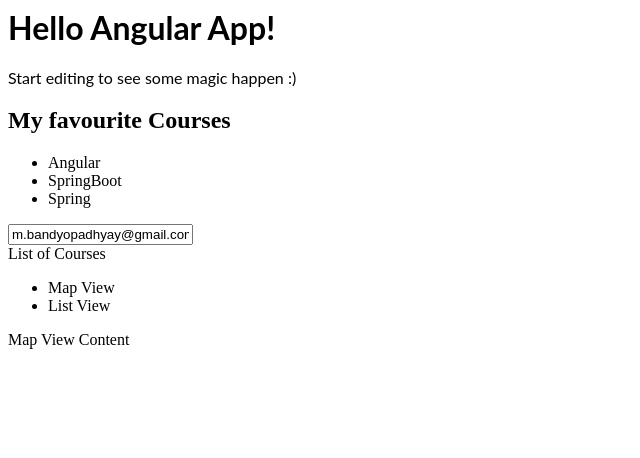
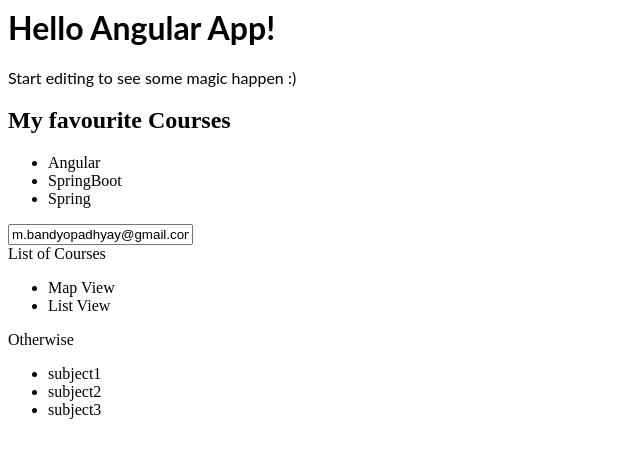
Before and after one commit to mbandyopadhyay10/angular-artdwn, an Angular app: page / in a window 1280 px wide. Shown: the top 458 px of the page, without its empty margins (0-640 px from the left). Built offline with nearby package versions, Linux system fonts and the light colour scheme.

Commit message:
2 files modified

```diff
--- a/src/app/app.component.html
+++ b/src/app/app.component.html
@@ -16,11 +16,17 @@
 </div>
 
 <ul class="nav nav-pills">
-  <li [class.active]="viewMode=='map'"><a (click)="viewMode=='map'">Map View</a></li>
-  <li [class.active]="viewMode=='list'"><a (click)="viewMode=='list'">List View</a></li>
+  <li [class.active]="viewMode=='map'"><a (click)="viewMode='map'">Map View</a></li>
+  <li [class.active]="viewMode=='list'"><a (click)="viewMode='list'">List View</a></li>
 </ul>
 
 <div [ngSwitch]="viewMode">
     <div *ngSwitchCase="'map'">Map View Content</div>
     <div *ngSwitchCase="'list'">List View Content</div>
+    <div *ngSwitchDefault>Otherwise</div>
 </div>
+<div>
+  <ul>
+	<li *ngFor="let sub of subjects">{{sub.name}}</li>
+</ul>
+</div>
--- a/src/app/app.component.ts
+++ b/src/app/app.component.ts
@@ -9,5 +9,11 @@
 
   name = 'Angular App';
   courses=[1,2];
-  viewMode="map";
+  viewMode="abcd";
+  subjects=[
+    {id:1, name: 'subject1' },
+    {id:2, name: 'subject2' },
+    {id:3, name: 'subject3' },
+
+  ]
 }
```
